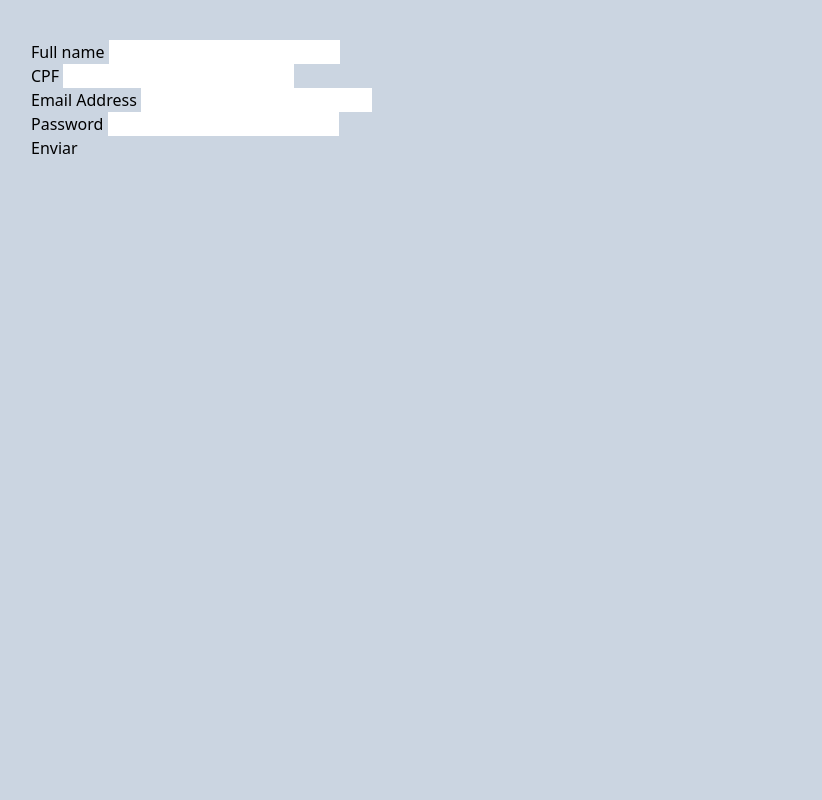
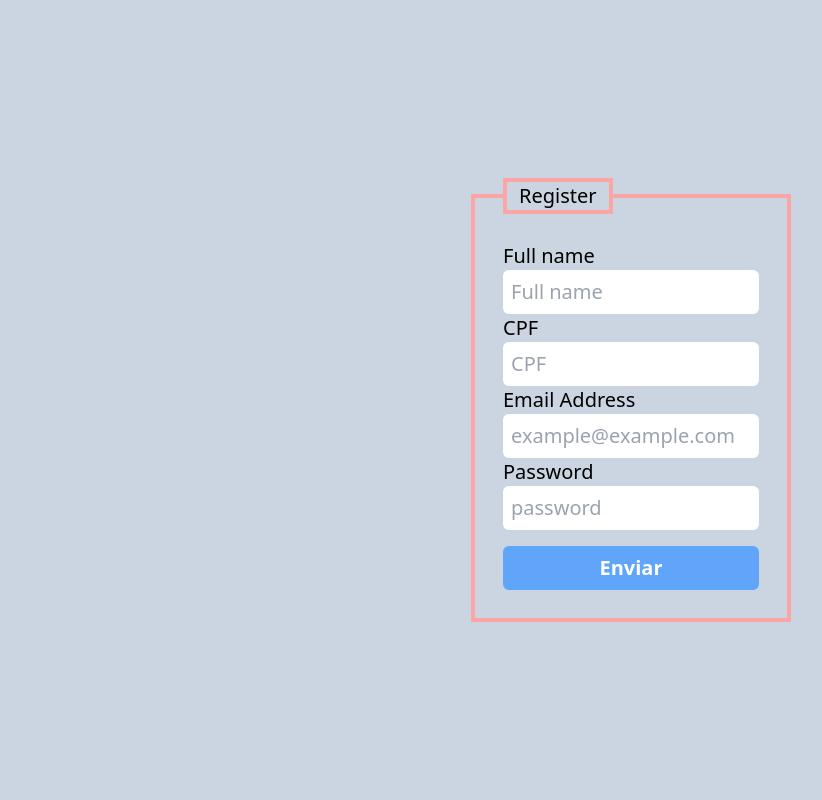
Before and after one commit to GustavoWong/register-system-php, a PHP site: page / in a window 1280 px wide. Shown: the whole page, without its empty margins (9-831 px from the left). Run offline with PHP 8.4, Linux system fonts and the light colour scheme.

Commit message:
style: :sparkles: Estilizando o formulario

```diff
--- a/dist/output.css
+++ b/dist/output.css
@@ -534,30 +534,92 @@ video {
   --tw-backdrop-sepia:  ;
 }
 
-.mx-auto {
-  margin-left: auto;
-  margin-right: auto;
+.my-2 {
+  margin-top: 0.5rem;
+  margin-bottom: 0.5rem;
+}
+
+.my-4 {
+  margin-top: 1rem;
+  margin-bottom: 1rem;
+}
+
+.mb-4 {
+  margin-bottom: 1rem;
+}
+
+.mt-4 {
+  margin-top: 1rem;
+}
+
+.block {
+  display: block;
+}
+
+.inline-block {
+  display: inline-block;
+}
+
+.flex {
+  display: flex;
 }
 
 .h-screen {
   height: 100vh;
 }
 
-.place-content-center {
-  place-content: center;
+.w-auto {
+  width: auto;
 }
 
-.content-center {
-  align-content: center;
+.w-1 {
+  width: 0.25rem;
+}
+
+.w-full {
+  width: 100%;
+}
+
+.w-80 {
+  width: 20rem;
 }
 
 .items-center {
   align-items: center;
 }
 
-.bg-black {
-  --tw-bg-opacity: 1;
-  background-color: rgb(0 0 0 / var(--tw-bg-opacity));
+.justify-center {
+  justify-content: center;
+}
+
+.rounded-md {
+  border-radius: 0.375rem;
+}
+
+.rounded-sm {
+  border-radius: 0.125rem;
+}
+
+.border {
+  border-width: 1px;
+}
+
+.border-2 {
+  border-width: 2px;
+}
+
+.border-4 {
+  border-width: 4px;
+}
+
+.border-red-100 {
+  --tw-border-opacity: 1;
+  border-color: rgb(254 226 226 / var(--tw-border-opacity));
+}
+
+.border-red-300 {
+  --tw-border-opacity: 1;
+  border-color: rgb(252 165 165 / var(--tw-border-opacity));
 }
 
 .bg-slate-300 {
@@ -565,17 +627,62 @@ video {
   background-color: rgb(203 213 225 / var(--tw-bg-opacity));
 }
 
+.bg-blue-400 {
+  --tw-bg-opacity: 1;
+  background-color: rgb(96 165 250 / var(--tw-bg-opacity));
+}
+
 .p-10 {
   padding: 2.5rem;
 }
 
-.text-center {
-  text-align: center;
+.p-4 {
+  padding: 1rem;
 }
 
-.text-3xl {
-  font-size: 1.875rem;
-  line-height: 2.25rem;
+.p-5 {
+  padding: 1.25rem;
+}
+
+.p-7 {
+  padding: 1.75rem;
+}
+
+.p-3 {
+  padding: 0.75rem;
+}
+
+.p-2 {
+  padding: 0.5rem;
+}
+
+.px-2 {
+  padding-left: 0.5rem;
+  padding-right: 0.5rem;
+}
+
+.py-2 {
+  padding-top: 0.5rem;
+  padding-bottom: 0.5rem;
+}
+
+.py-3 {
+  padding-top: 0.75rem;
+  padding-bottom: 0.75rem;
+}
+
+.px-3 {
+  padding-left: 0.75rem;
+  padding-right: 0.75rem;
+}
+
+.text-xl {
+  font-size: 1.25rem;
+  line-height: 1.75rem;
+}
+
+.font-semibold {
+  font-weight: 600;
 }
 
 .font-bold {
@@ -586,7 +693,3 @@ video {
   --tw-text-opacity: 1;
   color: rgb(255 255 255 / var(--tw-text-opacity));
 }
-
-.underline {
-  text-decoration-line: underline;
-}
--- a/index.php
+++ b/index.php
@@ -8,33 +8,36 @@
 </head>
 
 <body>
-  <main class="bg-slate-300 h-screen p-10">
-    <form action="src\auth\registerAuth.php" method="post">
+  <main class="bg-slate-300 h-screen p-10 flex items-center justify-center">
+    <form action="src\auth\registerAuth.php" method="post" class="w-80 text-xl">
+      <fieldset class="p-7 border-4 border-red-300">
+        <legend class="px-3 border-4 border-red-300 ">Register</legend>
         <!-- Name -->
         <div>
           <label for="full-name">Full name</label>
-        <input type="text" name="full-name">
+          <input type="text" name="full-name" placeholder="Full name" required maxlength="150" class="block p-2 rounded-md w-full">
         </div>
 
         <!-- CPF -->
         <div>
           <label for="full-cpf">CPF</label>
-        <input type="text" name="full-cpf">
+          <input type="text" name="full-cpf" placeholder="CPF" required maxlength="11" class="block p-2 rounded-md w-full">
         </div>
 
         <!-- Email Address -->
         <div>
           <label for="full-email">Email Address</label>
-        <input type="text" name="full-email">
+          <input type="email" name="full-email" placeholder="example@example.com" required maxlength="255" class="block p-2 rounded-md w-full">
         </div>
 
         <!-- Password -->
         <div>
           <label for="full-password">Password</label>
-        <input type="text" name="full-password">
+          <input type="password" name="full-password" placeholder="password" required maxlength="255" minlength="8" class="block p-2 rounded-md w-full">
         </div>
 
-      <button type="submit">Enviar</button>
+        <button type="submit" class="bg-blue-400 w-full p-2 rounded-md font-bold text-white mt-4">Enviar</button>
+      </fieldset>
     </form>
   </main>
 </body>
```
Lines whose indentation alone changed are shown as unchanged.
